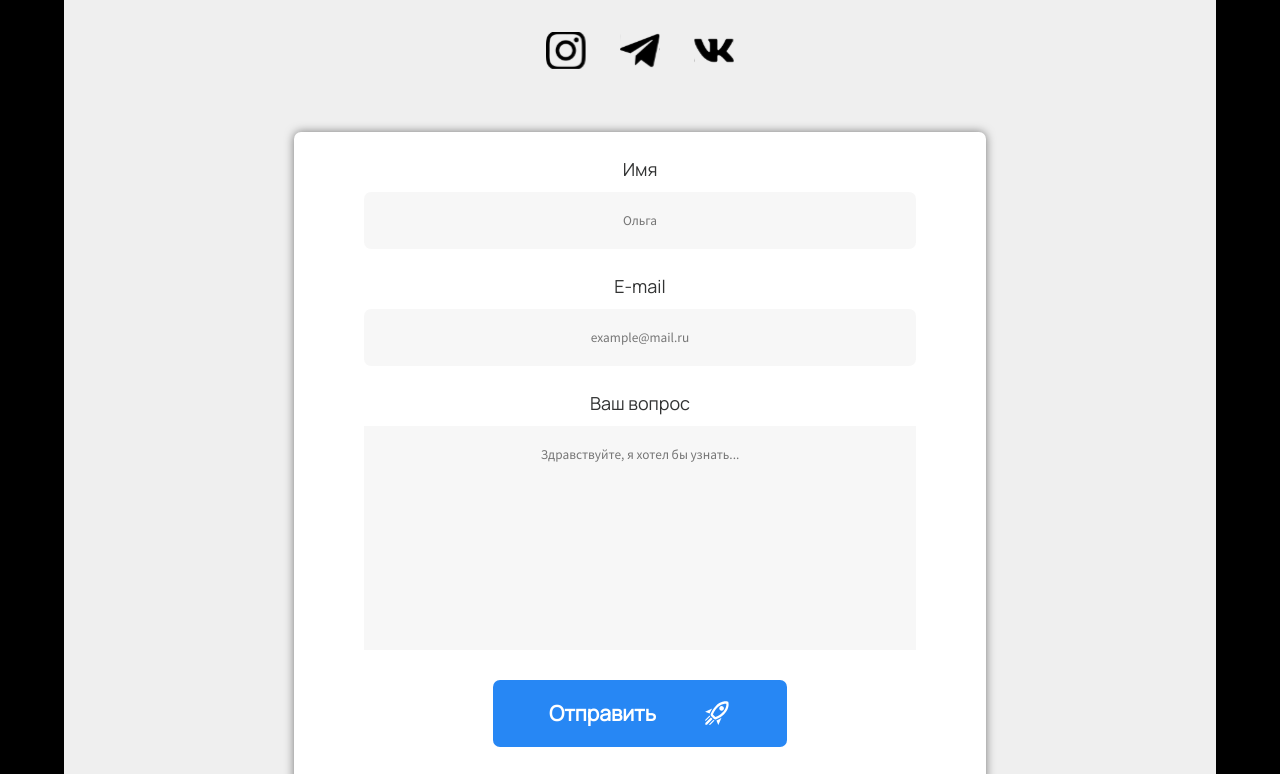
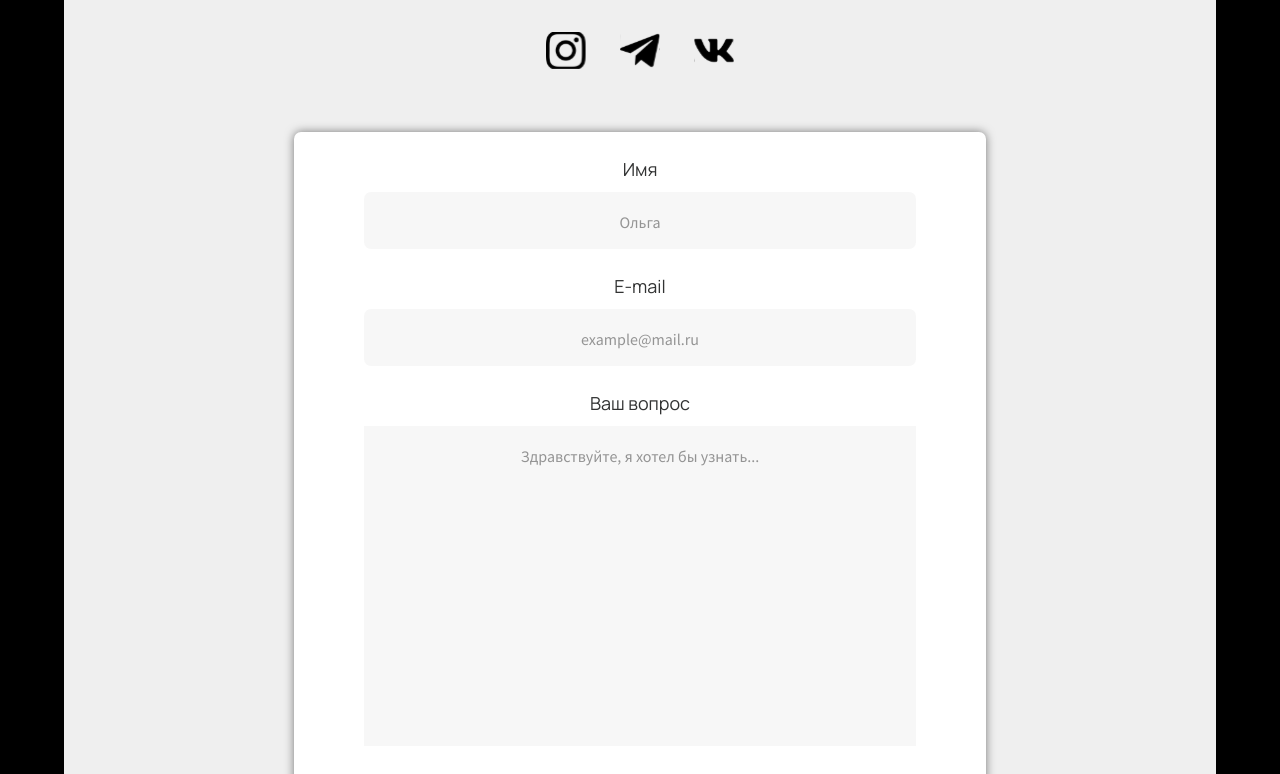
Before and after one commit to AlenaShestanova/AmStudio, a React (Create React App) app: page /contacts in a window 1280 px wide. Shown: the part 466-1240 px from the top of the page. Built offline with nearby package versions, Linux system fonts and the light colour scheme.

Commit message:
Валидация данных

```diff
--- a/src/Components/Contacts.js
+++ b/src/Components/Contacts.js
@@ -6,28 +6,45 @@ import axios from "axios";
 
 const Contacts = () => {
   const [input, setInput] = React.useState({})
-
-  const baseURL = "http://amstudio.tech/contacts/feedback/";
+  const [errors, setErrors] = React.useState(new Map([]))
 
   useEffect(() => {
     window.scrollTo(0, 0)
+
   }, [])
+  console.log(errors)
+  async function postRequest(event) {
+    inputHandler()
+    if (Object.keys(input).length === 3) {
+      event.preventDefault()
+      try {
+        const response = await axios.post("http://amstudio.tech/contacts/feedback/", {input})
+      } catch (error) {
+      }
+    }
+  }
+  const inputHandler = () => {
+    const map = new Map([])
+    if (Object.keys(input).length !== 0) {
+      if (!input.name) map.set('name', 'Введите имя')
+      if (!input.email) map.set('email', 'Введите майл')
+      if (!input.text) map.set('text', 'Введите ваш вопрос')
+    } else {
+      map.set('empty', 'Заполните пустые поля')
+    }
+    setErrors(new Map(map))
 
-  async function postRequest(event) {
-    event.preventDefault()
-    try{
-      const response= await axios.post("http://amstudio.tech/contacts/feedback/",{input})
-      console.log(response)
-    }
-    catch (error){
-      console.log(error)
+  }
+  const inputOnChange = (key, value) => {
+    if (value) {
+      setInput(prevState => ({...prevState, [key]: value}))
+
+    } else {
+      delete input[key]
+      setInput(prevState => ({...prevState}))
     }
   }
 
-  // const postRequest = (event) => {
-  //   event.preventDefault()
-  //   axios.post('')
-  // }
   return (
     <div className='contacts'>
       <div className="contacts-form">
@@ -40,19 +57,24 @@ const Contacts = () => {
         </div>
         <div className="form">
           <label htmlFor="name">Имя</label>
-          <input onChange={({target}) => setInput(prevState => ({...prevState, name: target.value}))}
-                 placeholder='Ольга' id='name' type="text"/>
+          <input className={`${errors.get('name') || errors.get('empty') ? 'errorsInput':''}`} onChange={({target}) => (inputOnChange('name', target.value))}
+                 placeholder='Ольга' id='name' type="text" maxLength='75'/>
+          <div className='errors'> {errors.get('name')}</div>
           <label htmlFor="email">E-mail</label>
-          <input onChange={({target}) => setInput(prevState => ({...prevState, email: target.value}))}
-                 placeholder='example@mail.ru' id='email' type="text"/>
+          <input className={`${errors.get('email') || errors.get('empty') ? 'errorsInput':''}`} onChange={({target}) => (inputOnChange('email', target.value))}
+                 placeholder='example@mail.ru' id='email' type="text" maxLength='75'/>
+          <div className='errors'>  {errors.get('email')}</div>
+
           <label htmlFor="question">Ваш вопрос</label>
-          <textarea onChange={({target}) => setInput(prevState => ({...prevState, text: target.value}))}
-                    placeholder='Здравствуйте, я хотел бы узнать...' name="" id="question" rows={12}/>
+          <textarea className={`${errors.get('text') || errors.get('empty') ? 'errorsInput':''}`} onChange={({target}) => (inputOnChange('text', target.value))}
+                    placeholder='Здравствуйте, я хотел бы узнать...' name="" id="question" rows={12}
+                    maxLength='3000'/>
+          <div className='errors'> {errors.get('text')}{errors.get('empty')}</div>
+
           <div onClick={(event) => postRequest(event)} className="send-btn">
             <div className='send-btn-title'>Отправить</div>
             <img src={send} alt=""/>
           </div>
-
           <div className="rules">
             Мы не передаем данные третьим лицам
           </div>
--- a/src/assets/styles/style.scss
+++ b/src/assets/styles/style.scss
@@ -261,6 +261,7 @@ a {
 
   .go-back {
     position: relative;
+
     span {
       position: absolute;
       right: 10px;
@@ -474,9 +475,25 @@ a {
         border-radius: 7px;
         width: 80%;
         height: 57px;
+        font-size: 20px;
         text-align: center;
+        color: black;
+        font-family: "Source Sans Pro";
+      }
+
+      ::-webkit-input-placeholder {
         color: #949494;
-        font-family: "Source Sans Pro";
+        font-size: 16px;
+
+      }
+
+      .errors {
+        color: red;
+
+      }
+
+      .errorsInput {
+        border: 1px solid red
       }
 
       textarea {
@@ -487,7 +504,7 @@ a {
         text-align: center;
         border: none;
         resize: none;
-        margin-bottom: 30px;
+        font-size: 20px;
       }
 
       .send-btn {
@@ -503,6 +520,7 @@ a {
         border-radius: 7px;
         margin-bottom: 37px;
         cursor: pointer;
+        margin-top: 30px;
 
         &-title {
           margin-right: 47px;
```
Also changed, not shown: 23 other files (tests, documents, lock files or other folders).
